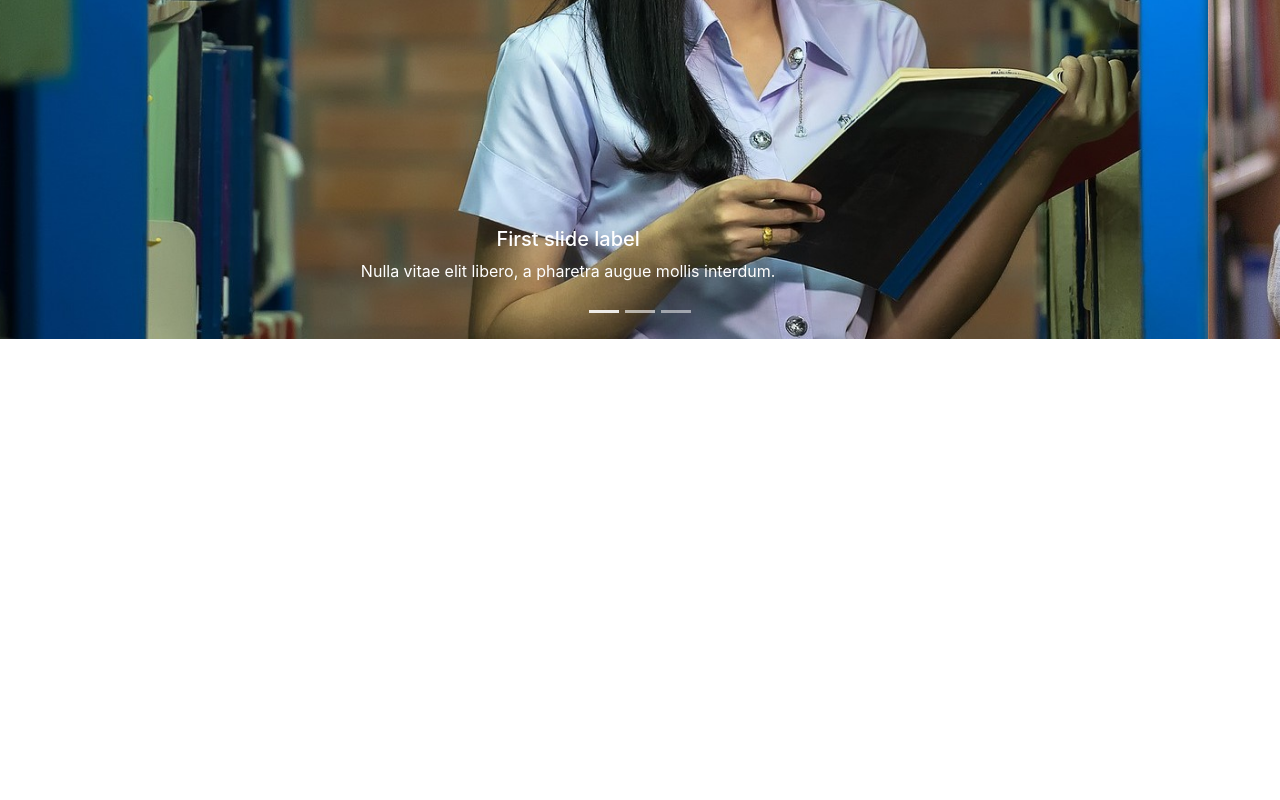
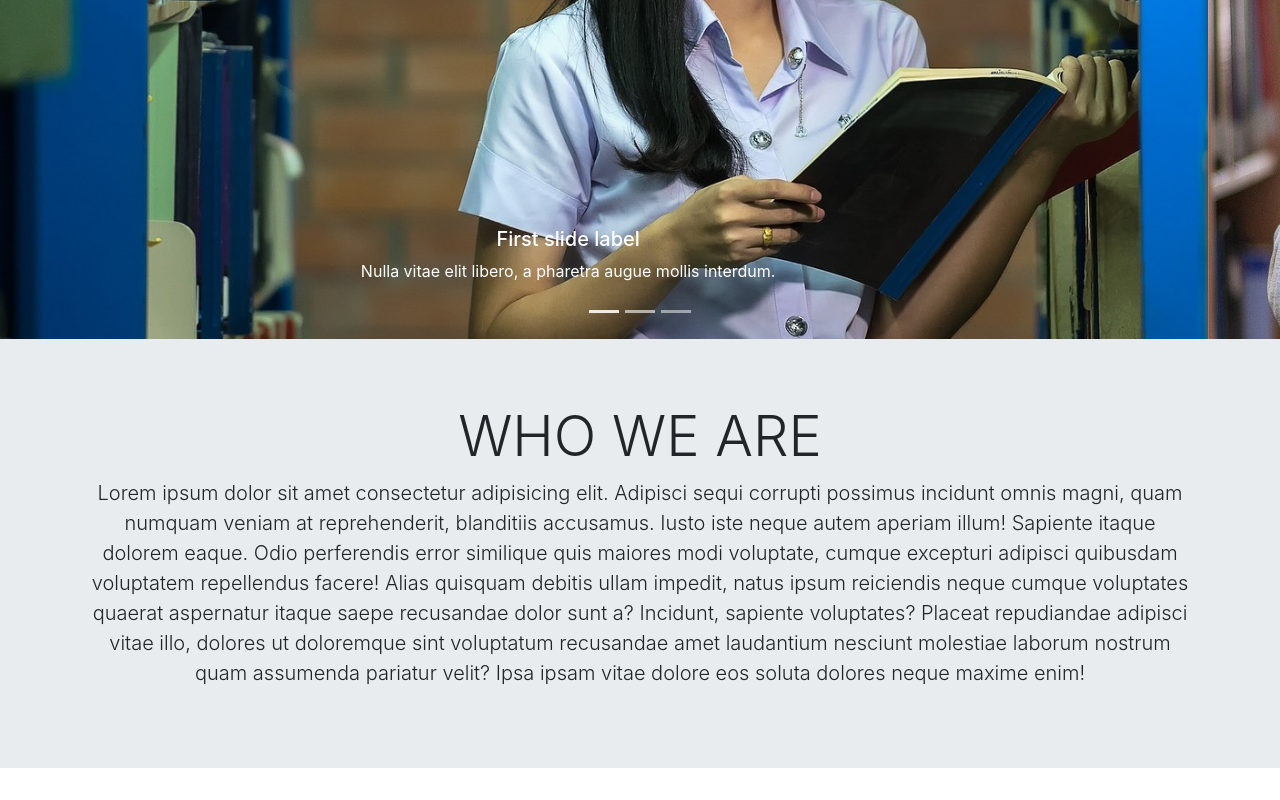
Before and after one commit to abdu-rr-asheed/royalSC, a plain HTML site: page index.html in a window 1280 px wide. Shown: the part 442-1242 px from the top of the page. Before the commit the page ends 800 px from the top, so only its background shows below. Drawn offline with nearby package versions, Linux system fonts and the light colour scheme.

Commit message:
Who We Are

```diff
--- a/index.html
+++ b/index.html
@@ -77,6 +77,15 @@
     </a>
   </div>
 
+  <!-- Who We Are -->
+
+  <div class="jumbotron jumbotron-fluid">
+    <div class="container text-center">
+      <h1 class="display-4 text-uppercase">Who We Are</h1>
+      <p class="lead">Lorem ipsum dolor sit amet consectetur adipisicing elit. Adipisci sequi corrupti possimus incidunt omnis magni, quam numquam veniam at reprehenderit, blanditiis accusamus. Iusto iste neque autem aperiam illum! Sapiente itaque dolorem eaque. Odio perferendis error similique quis maiores modi voluptate, cumque excepturi adipisci quibusdam voluptatem repellendus facere! Alias quisquam debitis ullam impedit, natus ipsum reiciendis neque cumque voluptates quaerat aspernatur itaque saepe recusandae dolor sunt a? Incidunt, sapiente voluptates? Placeat repudiandae adipisci vitae illo, dolores ut doloremque sint voluptatum recusandae amet laudantium nesciunt molestiae laborum nostrum quam assumenda pariatur velit? Ipsa ipsam vitae dolore eos soluta dolores neque maxime enim!</p>
+    </div>
+  </div>
+
 
 
   <!-- Bootstrap -->
```
